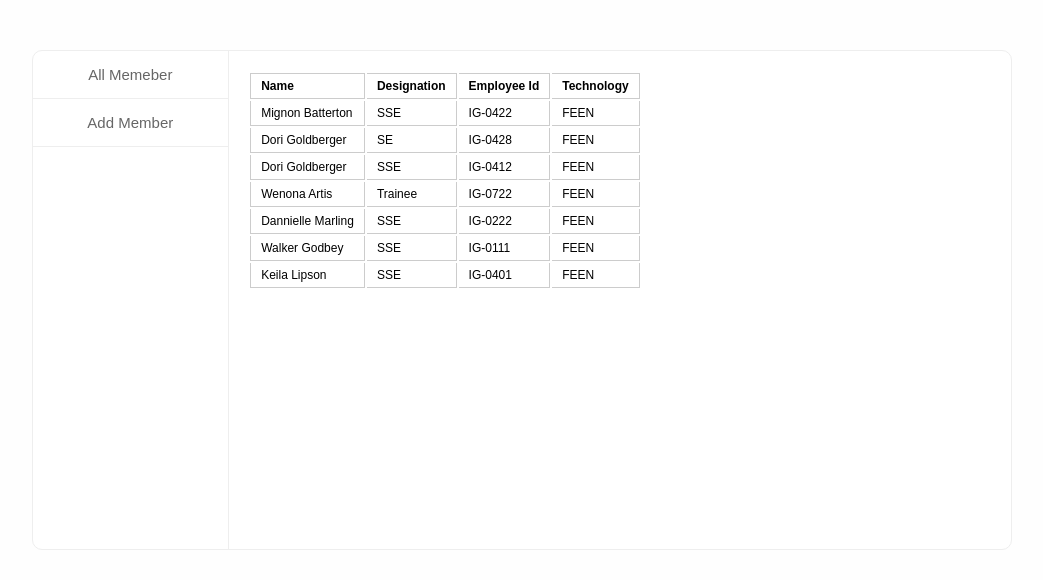
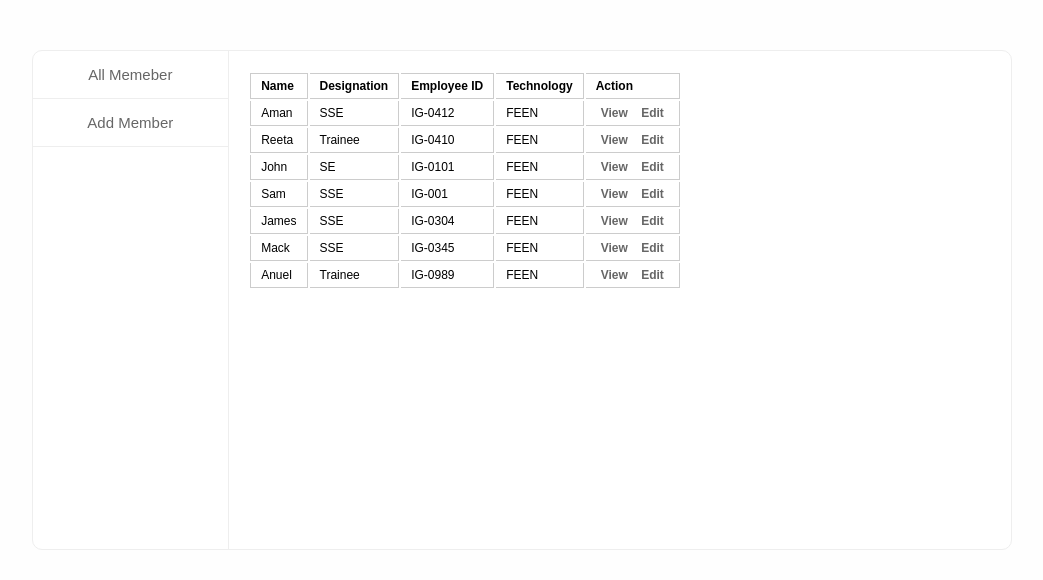
Before and after one commit to Sonam-R/AngularApp, a website: page index.html at #/membersList in a window 1280 px wide. Shown: the whole page, without its empty margins (118-1161 px from the left). Drawn offline with nearby package versions, Linux system fonts and the light colour scheme.

Commit message:
work on the list of employee Record

```diff
--- /dev/null
+++ b/app/components/allMembers/allMembers.controller.js
@@ -0,0 +1,7 @@
+angular.module('membersApp').controller('allMemebers', [ '$scope', '$http', function($scope,$http) {
+    var sonam = $http.get("/app/data/employeeData.json")
+        .then(function(response) {
+            console.log(response, 'gibu')
+            $scope.employeeRecords = response.data;
+        });
+}]);
--- a/app/components/allMembers/allMembers.html
+++ b/app/components/allMembers/allMembers.html
@@ -1,54 +1,24 @@
 <table class="allMembers">
     <tbody>
         <tr>
+            <!--<th  ng-repeat="employee in employeeRecords">employee</th>-->
             <th>Name</th>
             <th>Designation</th>
-            <th>Employee Id</th>
+            <th>Employee ID</th>
             <th>Technology</th>
+            <th>Action</th>
         </tr>
     </tbody>
     <tbody>
-        <tr>
-            <td>Mignon Batterton</td>
-            <td>SSE</td>
-            <td>IG-0422</td>
-            <td>FEEN</td>
-        </tr>
-        <tr>
-            <td>Dori Goldberger</td>
-            <td>SE</td>
-            <td>IG-0428</td>
-            <td>FEEN</td>
-        </tr>
-        <tr>
-            <td>Dori Goldberger</td>
-            <td>SSE</td>
-            <td>IG-0412</td>
-            <td>FEEN</td>
-        </tr>
-        <tr>
-            <td>Wenona Artis</td>
-            <td>Trainee</td>
-            <td>IG-0722</td>
-            <td>FEEN</td>
-        </tr>
-        <tr>
-            <td>Dannielle Marling</td>
-            <td>SSE</td>
-            <td>IG-0222</td>
-            <td>FEEN</td>
-        </tr>
-        <tr>
-            <td>Walker Godbey</td>
-            <td>SSE</td>
-            <td>IG-0111</td>
-            <td>FEEN</td>
-        </tr>
-        <tr>
-            <td>Keila Lipson</td>
-            <td>SSE</td>
-            <td>IG-0401</td>
-            <td>FEEN</td>
+        <tr ng-repeat="employee in employeeRecords">
+            <td> {{ employee.Name  }} </td>
+            <td> {{ employee.designation  }} </td>
+            <td> {{ employee.EmployeeId  }} </td>
+            <td> {{ employee.technology  }} </td>
+            <td>
+                <a class="row-link" href="viewPage">View</a>
+                <a class="row-link" href="javascript:void(0)">Edit</a>
+            </td>
         </tr>
     </tbody>
 </table>
--- /dev/null
+++ b/app/components/memberList/memberList.controller.js
@@ -0,0 +1,3 @@
+angular.module('membersApp').controller('memberList', [ '$scope', function($scope) {
+    $scope.message = "Lorem Ipsum Dummy text Generator";
+}]);
--- /dev/null
+++ b/app/data/employeeData.json
@@ -0,0 +1,44 @@
+[
+    {
+      "Name": "Aman",
+      "EmployeeId": "IG-0412",
+      "designation": "SSE",
+      "technology": "FEEN"
+    },
+    {
+      "Name": "Reeta",
+      "EmployeeId": "IG-0410",
+      "designation": "Trainee",
+      "technology": "FEEN"
+    },
+    {
+      "Name": "John",
+      "EmployeeId": "IG-0101",
+      "designation": "SE",
+      "technology": "FEEN"
+    },
+    {
+      "Name": "Sam",
+      "EmployeeId": "IG-001",
+      "designation": "SSE",
+      "technology": "FEEN"
+    },
+    {
+      "Name": "James",
+      "EmployeeId": "IG-0304",
+      "designation": "SSE",
+      "technology": "FEEN"
+    },
+    {
+      "Name": "Mack",
+      "EmployeeId": "IG-0345",
+      "designation": "SSE",
+      "technology": "FEEN"
+    },
+    {
+      "Name": "Anuel",
+      "EmployeeId": "IG-0989",
+      "designation": "Trainee",
+      "technology": "FEEN"
+    }
+]
--- a/app/js/app.js
+++ b/app/js/app.js
@@ -8,12 +8,14 @@ membersApp.config(function($stateProvider, $urlRouterProvider) {
 
         .state('Members', {
             url: '/',
-            templateUrl: '/app/components/allMembers/allMembers.html'
+            templateUrl: '/app/components/allMembers/allMembers.html',
+            controller: 'allMemebers'
         })
 
         .state('membersList', {
             url: '/membersList',
-            templateUrl: '/app/components/memberList/memberList.html'
+            templateUrl: '/app/components/memberList/memberList.html',
+            controller: 'memberList'
 
         });
 
--- a/app/scss/style.scss
+++ b/app/scss/style.scss
@@ -74,3 +74,12 @@ tr {
     }
   }
 }
+.row-link {
+  text-decoration: none;
+  color: #666;
+  font-weight: 600;
+  margin: 0 5px;
+  &:hover {
+    color: blue;
+  }
+}
--- a/index.html
+++ b/index.html
@@ -20,6 +20,8 @@
 <script src="/bower_components/angular/angular.js"></script>
 <script src="/bower_components/angular-ui-router/release/angular-ui-router.min.js"></script>
 <script src="/app/js/app.js"></script>
+<script src="/app/components/allMembers/allMembers.controller.js"></script>
+<script src="/app/components/memberList/memberList.controller.js"></script>
 
 </body>
 </html>
```
Also changed, not shown: app/components/memberList/memberList.html (+1 -1 lines), css/style.css.
